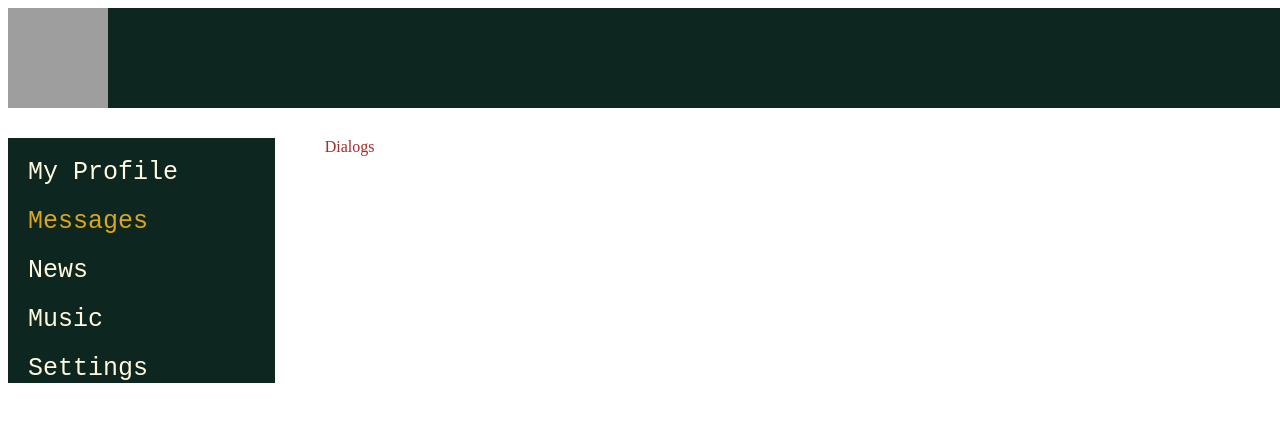
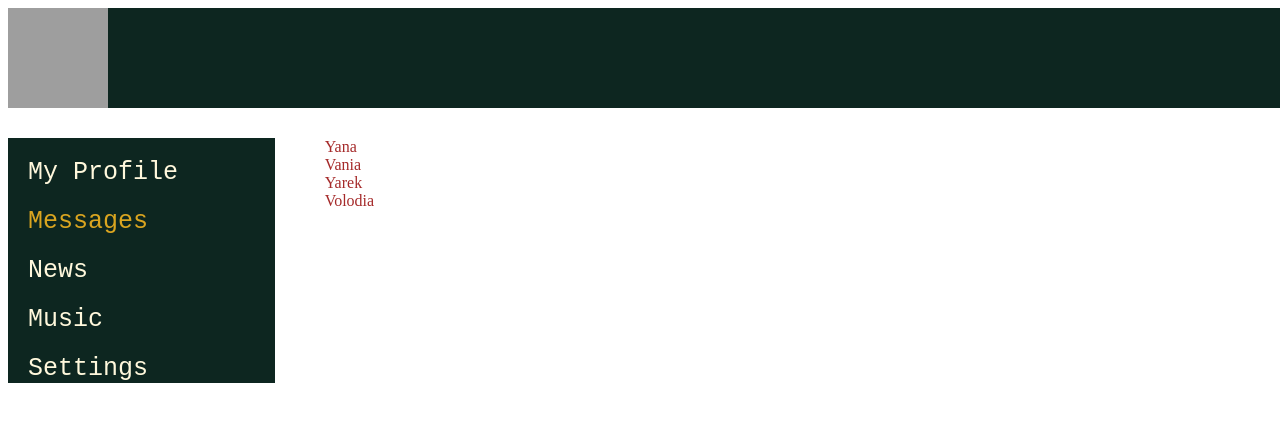
Before and after one commit to SergeyZarovniy/Snake_chat, a React (Create React App) app: page /messages in a window 1280 px wide. Shown: the top 422 px of the page. Built offline with nearby package versions, Linux system fonts and the light colour scheme; grey boxes are pictures that could not be loaded.

Commit message:
Working with Dialog component

```diff
--- a/src/components/Dialogs/Dialogs.jsx
+++ b/src/components/Dialogs/Dialogs.jsx
@@ -4,8 +4,24 @@ import s from './Dialogs.module.css';
 
 const Dialogs = () => {
     return (
-        <div className={s.dialog}>
-            Dialogs
+        <div className={s.dialogs}>
+            <div className={s.userArea}>
+                <div className={s.userName}>
+                    Yana
+                </div>
+                <div className={s.userDialog}>
+                    Vania
+                </div>
+                <div className={s.userDialog}>
+                    Yarek
+                </div>
+                <div className={s.userDialog}>
+                    Volodia
+                </div>
+            </div>
+            <div className={s.dialogArea}>
+
+            </div>
         </div>
     );
 };
--- a/src/components/Dialogs/Dialogs.module.css
+++ b/src/components/Dialogs/Dialogs.module.css
@@ -1,3 +1,3 @@
-.dialog {
+.dialogs {
     color: brown;
 }
```
